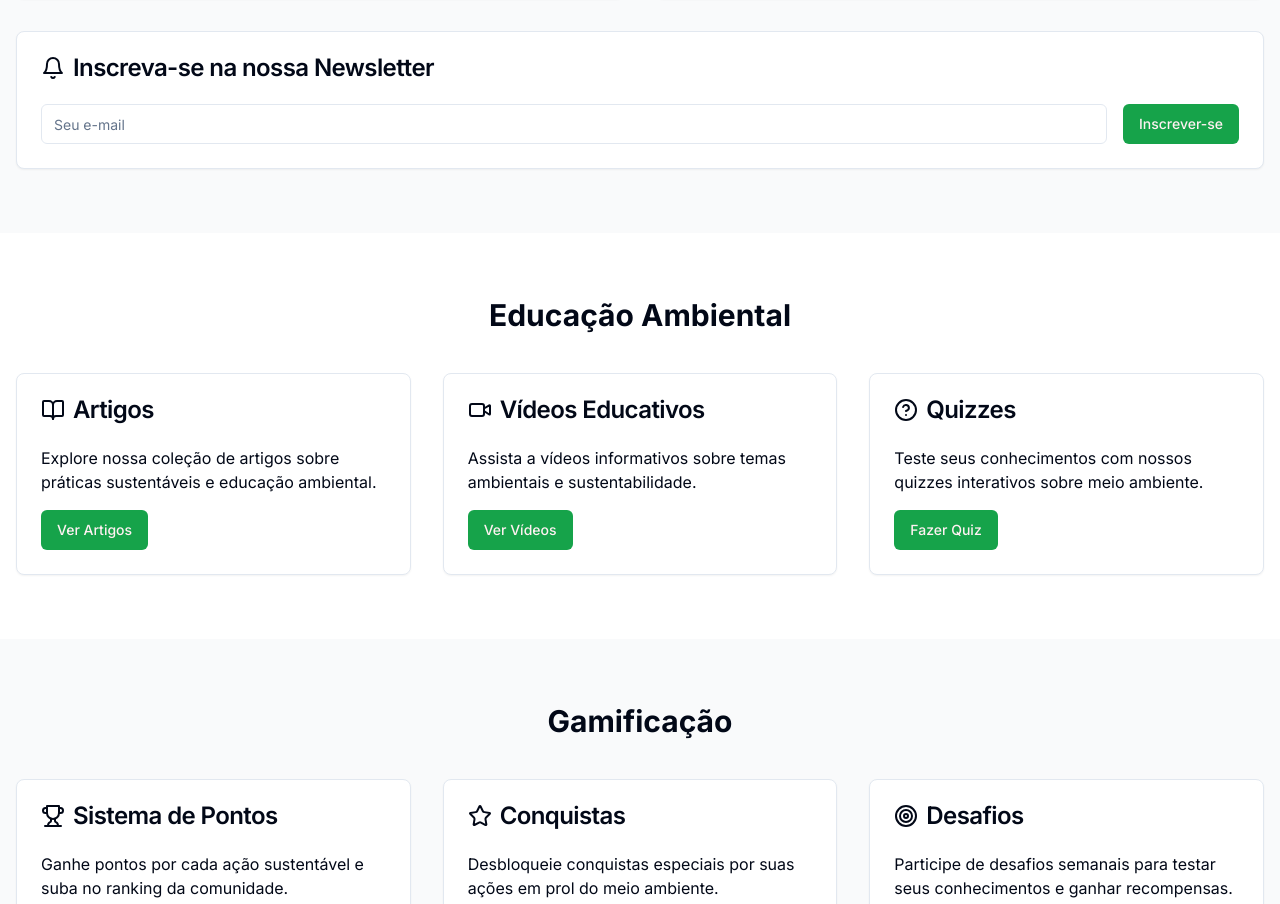
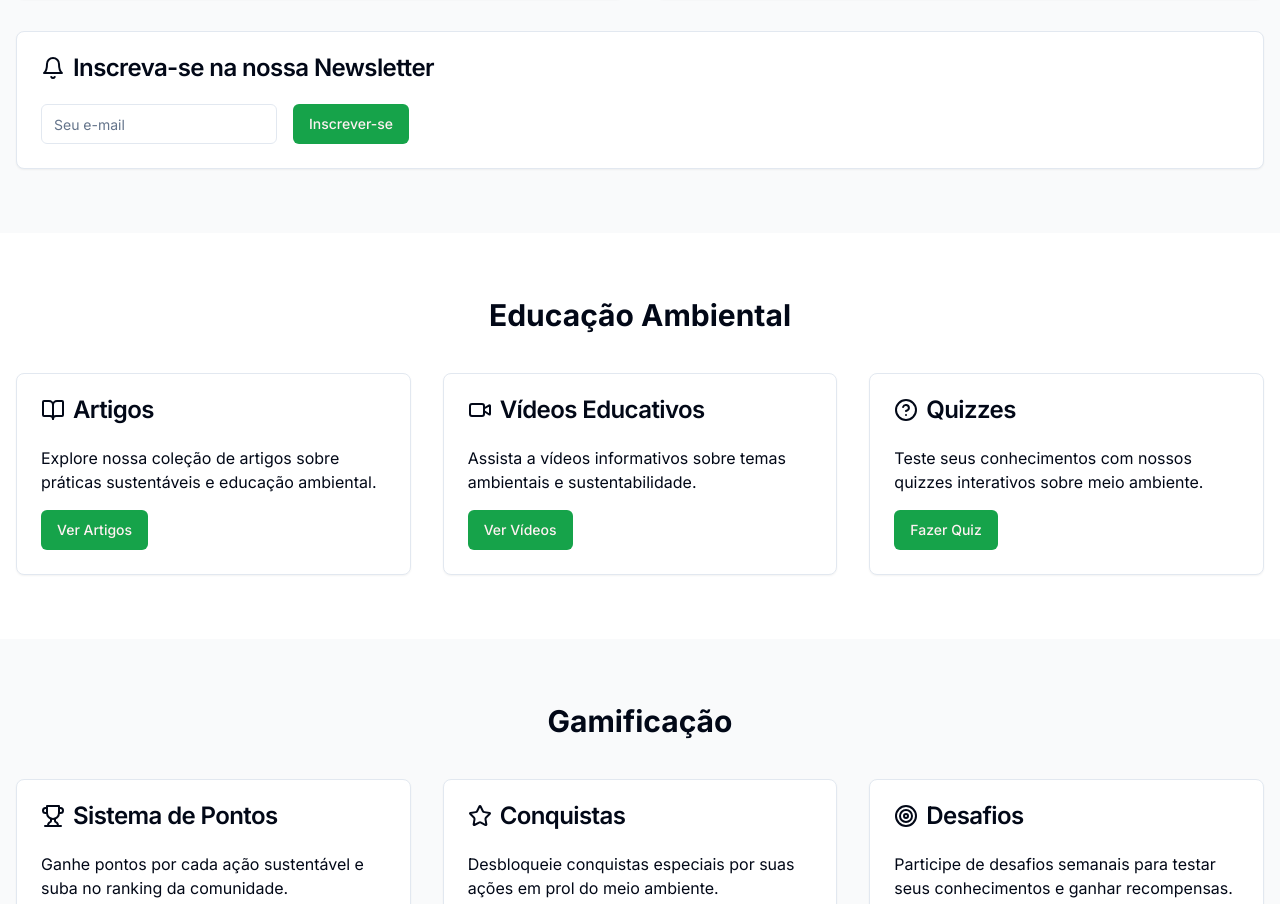
Before and after one commit to kkee95/una-project, a Next.js app: page / in a window 1280 px wide. Shown: the part 817-1721 px from the top of the page. Built offline with nearby package versions, Linux system fonts and the light colour scheme.

Commit message:
feat: adicionei o wrapperClassName ao arquivo input

```diff
--- a/src/components/ui/input.tsx
+++ b/src/components/ui/input.tsx
@@ -3,12 +3,14 @@ import { cn } from "@/lib/utils"
 
 export interface InputProps
   extends React.InputHTMLAttributes<HTMLInputElement> {
-  // The interface extends HTMLInputElement attributes, so it's not empty
+  // Adding a specific prop to avoid the empty interface warning
+  wrapperClassName?: string
 }
 
 const Input = React.forwardRef<HTMLInputElement, InputProps>(
-  ({ className, type, ...props }, ref) => {
+  ({ className, type, wrapperClassName, ...props }, ref) => {
     return (
+      <div className={wrapperClassName}>
         <input
           type={type}
           className={cn(
@@ -18,6 +20,7 @@ const Input = React.forwardRef<HTMLInputElement, InputProps>(
           ref={ref}
           {...props}
         />
+      </div>
     )
   }
 )
```
Lines whose indentation alone changed are shown as unchanged.
